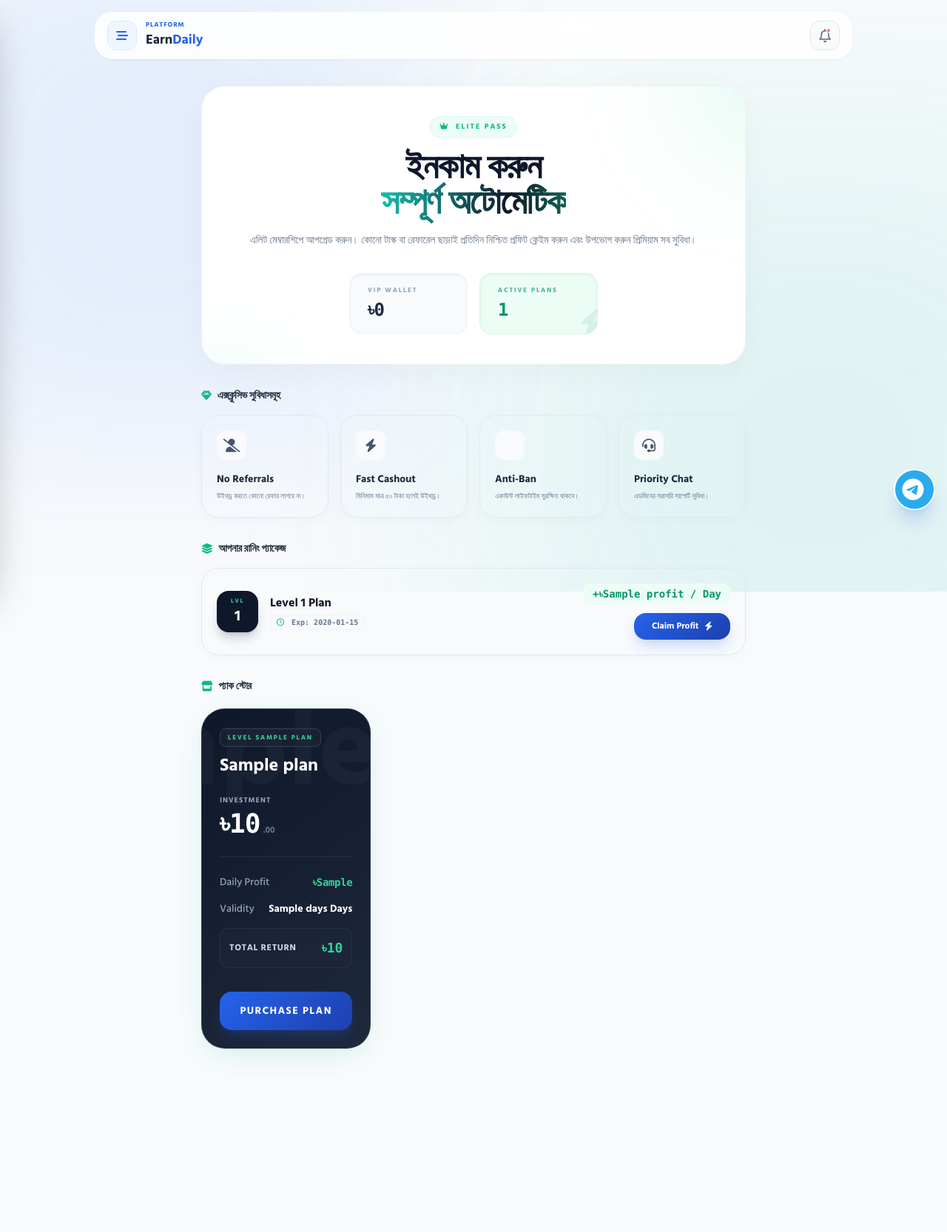
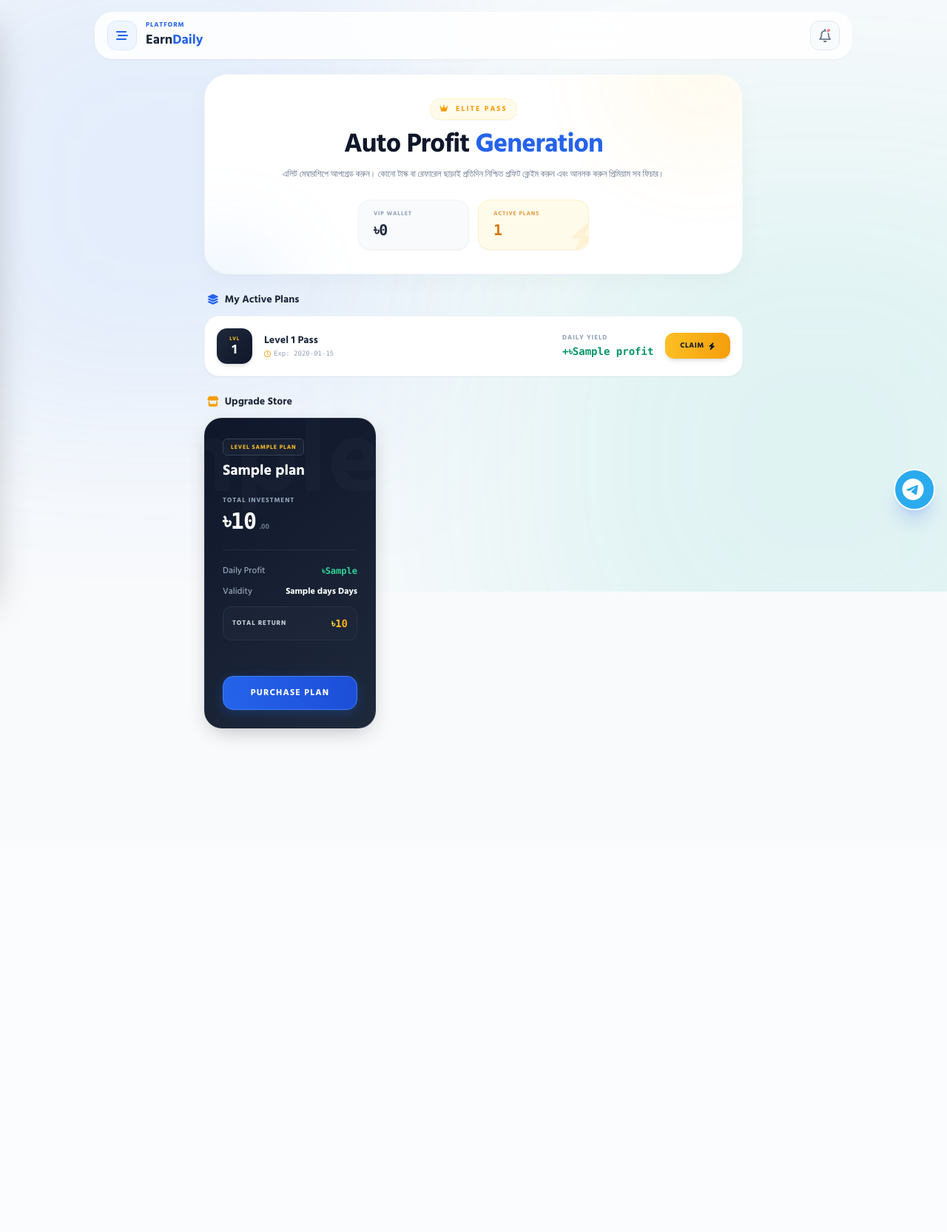
Before and after one commit to hoingut/oayrbackup, a Flask app: template templates/vip.html in a window 1280 px wide. Shown: the whole page at 74% size. After the commit the page ends 1001 px from the top, so only its background shows below. Run offline with Flask 3, Linux system fonts and the light colour scheme; the template is opened without the code that fills it: most values are stand-ins (such as "Sample title", 1, 10 or a date in 2020); data that the repository does not hold is empty; parts of the project's set-up code (start-up, migrations or seed data) failed here and were passed over; some libraries are stand-ins or nearby versions.

Commit message:
Update vip.html

```diff
--- a/templates/vip.html
+++ b/templates/vip.html
@@ -2,178 +2,143 @@
 {% block content %}
 
 <style>
-    /* Premium Page Specific Animations */
-    .fade-up { animation: fadeUp 0.6s cubic-bezier(0.16, 1, 0.3, 1) forwards; opacity: 0; transform: translateY(20px); }
-    @keyframes fadeUp { to { opacity: 1; transform: translateY(0); } }
+    /* Premium Entry Animations */
+    .fade-in-up { animation: fadeInUp 0.6s cubic-bezier(0.16, 1, 0.3, 1) forwards; opacity: 0; transform: translateY(20px); }
+    @keyframes fadeInUp { to { opacity: 1; transform: translateY(0); } }
 
-    /* Animated Gradient Text */
-    .text-gradient-emerald {
-        background: linear-gradient(to right, #0F172A, #10B981, #14B8A6, #0F172A);
-        background-size: 200% auto;
-        -webkit-background-clip: text;
-        -webkit-text-fill-color: transparent;
-        animation: shineText 4s linear infinite;
-    }
-    @keyframes shineText { to { background-position: 200% center; } }
-
-    /* Ultra-Premium Dark Card for VIP Plans */
-    .premium-dark-card {
+    /* Ultra-Premium VIP Card (Dark Gold Theme) */
+    .vip-store-card {
         background: linear-gradient(145deg, #0F172A 0%, #1E293B 100%);
-        border: 1px solid rgba(255, 255, 255, 0.1);
-        box-shadow: 0 10px 40px -10px rgba(16, 185, 129, 0.2);
+        border: 1px solid rgba(255, 255, 255, 0.05);
+        box-shadow: 0 10px 30px -10px rgba(0, 0, 0, 0.3);
         position: relative;
         overflow: hidden;
+        border-radius: 24px;
         transition: all 0.4s cubic-bezier(0.16, 1, 0.3, 1);
+        display: flex;
+        flex-direction: column;
     }
-    .premium-dark-card:hover {
-        transform: translateY(-8px);
-        box-shadow: 0 20px 50px -10px rgba(16, 185, 129, 0.3);
-        border-color: rgba(16, 185, 129, 0.3);
+    .vip-store-card:hover {
+        transform: translateY(-5px);
+        box-shadow: 0 20px 40px -10px rgba(245, 158, 11, 0.15);
+        border-color: rgba(245, 158, 11, 0.3);
     }
 
-    /* Abstract Watermark Number */
-    .watermark-num {
+    /* Large Background Watermark Number */
+    .vip-watermark {
         position: absolute;
-        top: -20px;
+        top: -15px;
         right: -10px;
-        font-size: 150px;
+        font-size: 140px;
         font-weight: 900;
-        color: rgba(255, 255, 255, 0.03);
+        color: rgba(255, 255, 255, 0.02);
         line-height: 1;
         pointer-events: none;
         z-index: 0;
         transition: transform 0.5s ease;
     }
-    .premium-dark-card:hover .watermark-num {
+    .vip-store-card:hover .vip-watermark {
         transform: scale(1.1) rotate(-5deg);
-        color: rgba(16, 185, 129, 0.05);
+        color: rgba(245, 158, 11, 0.05);
     }
 
-    /* Clean Card Utilities */
-    .tracking-micro { letter-spacing: 0.2em; }
+    /* Gold Text Gradient */
+    .text-gold {
+        background: linear-gradient(to right, #FDE047, #F59E0B);
+        -webkit-background-clip: text;
+        -webkit-text-fill-color: transparent;
+    }
+
+    /* Staggered Delay */
     .delay-100 { animation-delay: 0.1s; }
     .delay-200 { animation-delay: 0.2s; }
 </style>
 
-<div class="max-w-4xl mx-auto space-y-8 pb-32 pt-4 fade-up">
+<div class="max-w-4xl mx-auto space-y-6 fade-in-up pb-8 px-1">
 
-    <!-- 1. VIP HERO SECTION (Glass & Floating Elements) -->
-    <div class="relative bg-white rounded-[32px] p-8 md:p-10 border border-slate-900/5 shadow-[0_10px_40px_rgba(0,0,0,0.03)] overflow-hidden">
+    <!-- ==========================================
+         1. VIP HERO BANNER (Glass & Floating Orbs)
+    ========================================== -->
+    <div class="relative bg-white rounded-[32px] p-6 sm:p-8 border border-slate-100 shadow-[0_8px_30px_rgba(0,0,0,0.03)] overflow-hidden">
 
-        <!-- Animated Background Orbs inside Card -->
-        <div class="absolute top-[-50%] right-[-10%] w-64 h-64 bg-emerald-400/10 rounded-full blur-[60px] animate-[float_10s_infinite_alternate]"></div>
-        <div class="absolute bottom-[-50%] left-[-10%] w-48 h-48 bg-teal-400/10 rounded-full blur-[50px] animate-[float_12s_infinite_alternate_reverse]"></div>
+        <!-- Abstract BG Orbs -->
+        <div class="absolute top-[-50%] right-[-10%] w-64 h-64 bg-amber-400/10 rounded-full blur-[60px] animate-pulse"></div>
+        <div class="absolute bottom-[-50%] left-[-10%] w-48 h-48 bg-blue-400/10 rounded-full blur-[50px]"></div>
 
-        <div class="relative z-10 text-center max-w-2xl mx-auto">
-            <span class="text-[10px] font-black uppercase tracking-micro text-emerald-500 bg-emerald-50 px-3 py-1.5 rounded-full border border-emerald-100/50 inline-block mb-4 shadow-sm">
+        <div class="relative z-10 text-center max-w-xl mx-auto">
+            <span class="text-[10px] font-black uppercase tracking-[0.2em] text-amber-500 bg-amber-50 px-3 py-1.5 rounded-full border border-amber-100 inline-block mb-3 shadow-sm">
                 <i class="fa-solid fa-crown mr-1"></i> Elite Pass
             </span>
 
-            <h1 class="text-4xl md:text-5xl font-black text-slate-900 tracking-tight leading-tight mb-4">
-                ইনকাম করুন <br> <span class="text-gradient-emerald">সম্পূর্ণ অটোমেটিক</span>
+            <h1 class="text-3xl sm:text-4xl font-black text-slate-900 tracking-tight leading-tight mb-3">
+                Auto Profit <span class="text-blue-600">Generation</span>
             </h1>
 
-            <p class="text-sm text-slate-500 font-medium leading-relaxed mb-8">
-                এলিট মেম্বারশিপে আপগ্রেড করুন। কোনো টাস্ক বা রেফারেল ছাড়াই প্রতিদিন নিশ্চিত প্রফিট ক্লেইম করুন এবং উপভোগ করুন প্রিমিয়াম সব সুবিধা।
+            <p class="text-xs text-slate-500 font-medium leading-relaxed mb-6">
+                এলিট মেম্বারশিপে আপগ্রেড করুন। কোনো টাস্ক বা রেফারেল ছাড়াই প্রতিদিন নিশ্চিত প্রফিট ক্লেইম করুন এবং আনলক করুন প্রিমিয়াম সব ফিচার।
             </p>
 
             <!-- Quick Balances -->
-            <div class="flex justify-center gap-4">
-                <div class="bg-slate-50 border border-slate-100 px-6 py-4 rounded-2xl flex-1 max-w-[160px] shadow-inner text-left">
-                    <p class="text-[9px] font-black uppercase text-slate-400 tracking-micro mb-1">VIP Wallet</p>
-                    <p class="text-2xl font-black text-slate-800 font-mono tracking-tight">৳{{ user.vip_balance or 0 }}</p>
+            <div class="flex justify-center gap-3">
+                <div class="bg-slate-50 border border-slate-100 px-5 py-3 rounded-2xl flex-1 max-w-[150px] shadow-sm text-left">
+                    <p class="text-[8px] font-black uppercase text-slate-400 tracking-[0.1em] mb-0.5">VIP Wallet</p>
+                    <p class="text-xl font-black text-slate-800 font-mono tracking-tight">৳{{ user.vip_balance or 0 }}</p>
                 </div>
-                <div class="bg-emerald-50 border border-emerald-100 px-6 py-4 rounded-2xl flex-1 max-w-[160px] shadow-inner text-left relative overflow-hidden">
-                    <div class="absolute right-0 bottom-0 opacity-10 text-4xl transform translate-x-2 translate-y-2 text-emerald-600"><i class="fa-solid fa-bolt"></i></div>
-                    <p class="text-[9px] font-black uppercase text-emerald-600/70 tracking-micro mb-1">Active Plans</p>
-                    <p class="text-2xl font-black text-emerald-600 font-mono tracking-tight">{{ my_vips|length if my_vips else 0 }}</p>
+                <div class="bg-amber-50 border border-amber-100 px-5 py-3 rounded-2xl flex-1 max-w-[150px] shadow-sm text-left relative overflow-hidden">
+                    <i class="fa-solid fa-bolt absolute right-0 bottom-0 opacity-10 text-4xl transform translate-x-2 translate-y-1 text-amber-500"></i>
+                    <p class="text-[8px] font-black uppercase text-amber-600/70 tracking-[0.1em] mb-0.5">Active Plans</p>
+                    <p class="text-xl font-black text-amber-600 font-mono tracking-tight">{{ my_vips|length if my_vips else 0 }}</p>
                 </div>
             </div>
         </div>
     </div>
 
-    <!-- 2. WHY UPGRADE? (Bento Grid) -->
-    <div>
-        <h3 class="font-black text-slate-800 text-sm mb-4 tracking-tight flex items-center gap-2">
-            <i class="fa-solid fa-gem text-emerald-500"></i> এক্সক্লুসিভ সুবিধাসমূহ
-        </h3>
+    <!-- ==========================================
+         2. MY ACTIVE PACKAGES (CLAIM AREA)
+    ========================================== -->
+    {% if my_vips and my_vips|length > 0 %}
+    <div class="fade-in-up delay-100">
+        <div class="flex items-center justify-between mb-3 px-1">
+            <h3 class="font-bold text-slate-800 text-sm flex items-center gap-2">
+                <i class="fa-solid fa-layer-group text-blue-600"></i> My Active Plans
+            </h3>
+        </div>
 
-        <div class="grid grid-cols-2 md:grid-cols-4 gap-4">
-            <!-- Feature 1 -->
-            <div class="clean-card p-5 group hover:bg-slate-900 transition-colors duration-300">
-                <div class="h-10 w-10 bg-slate-50 text-slate-600 rounded-xl flex items-center justify-center text-lg mb-4 group-hover:bg-emerald-500 group-hover:text-white transition-all">
-                    <i class="fa-solid fa-user-slash"></i>
-                </div>
-                <h4 class="font-bold text-sm text-slate-800 group-hover:text-white transition-colors">No Referrals</h4>
-                <p class="text-[10px] text-slate-500 mt-1.5 group-hover:text-slate-400 transition-colors">উইথড্র করতে কোনো রেফার লাগবে না।</p>
-            </div>
-            <!-- Feature 2 -->
-            <div class="clean-card p-5 group hover:bg-slate-900 transition-colors duration-300">
-                <div class="h-10 w-10 bg-slate-50 text-slate-600 rounded-xl flex items-center justify-center text-lg mb-4 group-hover:bg-emerald-500 group-hover:text-white transition-all">
-                    <i class="fa-solid fa-bolt"></i>
-                </div>
-                <h4 class="font-bold text-sm text-slate-800 group-hover:text-white transition-colors">Fast Cashout</h4>
-                <p class="text-[10px] text-slate-500 mt-1.5 group-hover:text-slate-400 transition-colors">মিনিমাম মাত্র ৫০ টাকা হলেই উইথড্র।</p>
-            </div>
-            <!-- Feature 3 -->
-            <div class="clean-card p-5 group hover:bg-slate-900 transition-colors duration-300">
-                <div class="h-10 w-10 bg-slate-50 text-slate-600 rounded-xl flex items-center justify-center text-lg mb-4 group-hover:bg-emerald-500 group-hover:text-white transition-all">
-                    <i class="fa-solid fa-shield-check"></i>
-                </div>
-                <h4 class="font-bold text-sm text-slate-800 group-hover:text-white transition-colors">Anti-Ban</h4>
-                <p class="text-[10px] text-slate-500 mt-1.5 group-hover:text-slate-400 transition-colors">একাউন্ট লাইফটাইম সুরক্ষিত থাকবে।</p>
-            </div>
-            <!-- Feature 4 -->
-            <div class="clean-card p-5 group hover:bg-slate-900 transition-colors duration-300">
-                <div class="h-10 w-10 bg-slate-50 text-slate-600 rounded-xl flex items-center justify-center text-lg mb-4 group-hover:bg-emerald-500 group-hover:text-white transition-all">
-                    <i class="fa-solid fa-headset"></i>
-                </div>
-                <h4 class="font-bold text-sm text-slate-800 group-hover:text-white transition-colors">Priority Chat</h4>
-                <p class="text-[10px] text-slate-500 mt-1.5 group-hover:text-slate-400 transition-colors">এডমিনের সরাসরি সাপোর্ট সুবিধা।</p>
-            </div>
-        </div>
-    </div>
+        <div class="space-y-3">
+            {% for vip in my_vips %}
+            <div class="bg-white p-4 rounded-[20px] shadow-sm border border-slate-100 flex flex-col sm:flex-row sm:items-center justify-between gap-4 group hover:border-blue-200 transition">
 
-    <!-- 3. MY ACTIVE PACKAGES (CLAIM AREA) -->
-    {% if my_vips and my_vips|length > 0 %}
-    <div class="slide-up delay-100">
-        <h3 class="font-black text-slate-800 text-sm mb-4 tracking-tight flex items-center justify-between">
-            <span class="flex items-center gap-2"><i class="fa-solid fa-layer-group text-emerald-500"></i> আপনার রানিং প্যাকেজ</span>
-        </h3>
-
-        <div class="space-y-4">
-            {% for vip in my_vips %}
-            <div class="clean-card p-5 border-l-4 border-l-emerald-500 flex flex-col md:flex-row md:items-center justify-between gap-4">
+                <!-- Package Info -->
                 <div class="flex items-center gap-4">
-                    <div class="h-14 w-14 rounded-2xl bg-slate-900 text-white flex flex-col items-center justify-center shadow-lg shadow-slate-900/20">
-                        <span class="text-[8px] font-black uppercase tracking-micro text-emerald-400">LVL</span>
-                        <span class="text-xl font-black">{{ vip.level_id }}</span>
+                    <div class="h-12 w-12 rounded-[14px] bg-gradient-to-br from-slate-800 to-slate-900 text-white flex flex-col items-center justify-center shadow-md flex-shrink-0">
+                        <span class="text-[7px] font-black uppercase tracking-widest text-amber-400">LVL</span>
+                        <span class="text-lg font-black leading-none">{{ vip.level_id }}</span>
                     </div>
                     <div>
-                        <h4 class="font-black text-slate-900 text-base">Level {{ vip.level_id }} Plan</h4>
-                        <div class="flex items-center gap-2 mt-1">
-                            <span class="bg-slate-50 text-slate-500 px-2 py-0.5 rounded text-[10px] font-mono font-bold border border-slate-100">
-                                <i class="fa-regular fa-clock text-emerald-500 mr-1"></i> Exp: {{ vip.expires_at[:10] }}
-                            </span>
-                        </div>
+                        <h4 class="font-bold text-slate-800 text-sm">Level {{ vip.level_id }} Pass</h4>
+                        <p class="text-[9px] text-slate-400 font-mono font-medium mt-0.5 flex items-center gap-1">
+                            <i class="fa-regular fa-clock text-amber-500"></i> Exp: {{ vip.expires_at[:10] }}
+                        </p>
                     </div>
                 </div>
 
-                <div class="flex flex-row md:flex-col items-center md:items-end justify-between gap-3 w-full md:w-auto">
-                    <p class="text-sm font-black text-emerald-600 font-mono bg-emerald-50 px-3 py-1 rounded-lg">
-                        +৳{{ vip.profit }} / Day
-                    </p>
+                <!-- Claim Action -->
+                <div class="flex items-center justify-between sm:justify-end gap-4 w-full sm:w-auto border-t sm:border-t-0 border-slate-50 pt-3 sm:pt-0">
+                    <div>
+                        <p class="text-[9px] text-slate-400 uppercase font-bold tracking-widest mb-0.5">Daily Yield</p>
+                        <p class="text-sm font-black text-emerald-600 font-mono">+৳{{ vip.profit }}</p>
+                    </div>
 
                     {% if vip.last_claim == today_date %}
-                        <button disabled class="w-full md:w-auto bg-slate-100 text-slate-400 px-6 py-2.5 rounded-xl text-xs font-bold cursor-not-allowed border border-slate-200 flex items-center justify-center gap-2">
+                        <button disabled class="bg-slate-50 text-slate-400 px-5 py-2.5 rounded-xl text-[10px] font-bold cursor-not-allowed border border-slate-200 flex items-center gap-1.5 uppercase tracking-wider">
                             <i class="fa-solid fa-check"></i> Claimed
                         </button>
                     {% else %}
-                        <form method="POST" action="/vip" class="w-full md:w-auto">
+                        <form method="POST" action="/vip">
                             <input type="hidden" name="action" value="claim">
                             <input type="hidden" name="vip_id" value="{{ vip.id }}">
-                            <button type="submit" class="btn-emerald w-full text-white px-6 py-2.5 rounded-xl text-xs font-bold flex items-center justify-center gap-2">
-                                <span>Claim Profit</span> <i class="fa-solid fa-bolt"></i>
+                            <button type="submit" class="bg-gradient-to-r from-amber-400 to-amber-500 text-slate-900 px-5 py-2.5 rounded-xl text-[10px] font-black shadow-md hover:from-amber-500 hover:to-amber-600 transition flex items-center gap-1.5 uppercase tracking-wider active:scale-95">
+                                Claim <i class="fa-solid fa-bolt"></i>
                             </button>
                         </form>
                     {% endif %}
@@ -184,64 +149,72 @@
     </div>
     {% endif %}
 
-    <!-- 4. ELITE PLANS STORE -->
-    <div class="slide-up delay-200">
-        <h3 class="font-black text-slate-800 text-sm mb-5 tracking-tight flex items-center gap-2">
-            <i class="fa-solid fa-store text-emerald-500"></i> প্যাক স্টোর
-        </h3>
+    <!-- ==========================================
+         3. ELITE PLANS STORE
+    ========================================== -->
+    <div class="fade-in-up delay-200">
+        <div class="flex items-center justify-between mb-3 px-1 mt-6">
+            <h3 class="font-bold text-slate-800 text-sm flex items-center gap-2">
+                <i class="fa-solid fa-store text-amber-500"></i> Upgrade Store
+            </h3>
+        </div>
 
-        <div class="grid gap-6 md:grid-cols-2 lg:grid-cols-3">
+        <div class="grid gap-4 md:grid-cols-2 lg:grid-cols-3">
             {% for id, plan in plans.items() %}
-            <div class="premium-dark-card rounded-[32px] p-6 flex flex-col group">
+            <div class="vip-store-card group">
 
                 <!-- Background Watermark -->
-                <div class="watermark-num">0{{ id }}</div>
+                <div class="vip-watermark">0{{ id }}</div>
 
-                <div class="relative z-10 flex-grow">
+                <div class="relative z-10 flex-grow p-6">
                     <!-- Header -->
-                    <div class="flex justify-between items-start mb-6">
+                    <div class="flex justify-between items-start mb-5">
                         <div>
-                            <span class="text-[9px] bg-slate-800/50 text-emerald-400 px-2.5 py-1 rounded-lg font-black tracking-micro uppercase border border-slate-700 backdrop-blur-sm">
+                            <span class="text-[8px] bg-slate-800/50 text-amber-400 px-2.5 py-1 rounded-md font-black tracking-widest uppercase border border-slate-700 backdrop-blur-sm shadow-sm">
                                 Level {{ id }}
                             </span>
-                            <h3 class="text-2xl font-black text-white mt-3">{{ plan.name }}</h3>
+                            <h3 class="text-xl font-black text-white mt-2">{{ plan.name }}</h3>
                         </div>
+
+                        <!-- Dynamic Badges -->
                         {% if id == 2 %}
-                            <div class="bg-emerald-500 text-white text-[9px] font-black px-2 py-1 rounded shadow-lg shadow-emerald-500/30 uppercase tracking-widest">Popular</div>
+                            <div class="bg-blue-600 text-white text-[8px] font-black px-2 py-1 rounded-md shadow-sm uppercase tracking-widest flex items-center gap-1"><i class="fa-solid fa-fire text-amber-400"></i> Popular</div>
                         {% elif id == 3 %}
-                            <div class="bg-teal-500 text-white text-[9px] font-black px-2 py-1 rounded shadow-lg shadow-teal-500/30 uppercase tracking-widest">Best ROI</div>
+                            <div class="bg-emerald-500 text-white text-[8px] font-black px-2 py-1 rounded-md shadow-sm uppercase tracking-widest flex items-center gap-1"><i class="fa-solid fa-chart-line text-yellow-200"></i> Best ROI</div>
                         {% endif %}
                     </div>
 
-                    <!-- Price -->
-                    <div class="mb-6 border-b border-slate-700/50 pb-6">
-                        <p class="text-[10px] text-slate-400 uppercase font-bold tracking-widest mb-1">Investment</p>
+                    <!-- Price Block -->
+                    <div class="mb-5 border-b border-slate-700/50 pb-5">
+                        <p class="text-[9px] text-slate-400 uppercase font-bold tracking-[0.1em] mb-1">Total Investment</p>
                         <div class="flex items-baseline gap-1">
-                            <h2 class="text-4xl font-black text-white font-mono tracking-tight">৳{{ plan.price }}</h2>
-                            <span class="text-xs text-slate-500 font-bold">.00</span>
+                            <h2 class="text-3xl font-black text-white font-mono tracking-tight">৳{{ plan.price }}</h2>
+                            <span class="text-[10px] text-slate-500 font-bold">.00</span>
                         </div>
                     </div>
 
-                    <!-- Features -->
-                    <div class="space-y-4 mb-8">
-                        <div class="flex items-center justify-between text-sm">
+                    <!-- Features List -->
+                    <div class="space-y-3 mb-6">
+                        <div class="flex items-center justify-between text-xs">
                             <span class="text-slate-400 font-medium">Daily Profit</span>
-                            <span class="text-emerald-400 font-black font-mono tracking-tight">৳{{ plan.daily_profit }}</span>
+                            <span class="text-emerald-400 font-black font-mono">৳{{ plan.daily_profit }}</span>
                         </div>
-                        <div class="flex items-center justify-between text-sm">
+                        <div class="flex items-center justify-between text-xs">
                             <span class="text-slate-400 font-medium">Validity</span>
                             <span class="text-white font-bold">{{ plan.days }} Days</span>
                         </div>
-                        <div class="flex items-center justify-between text-sm bg-slate-800/50 p-3 rounded-xl border border-slate-700/50 mt-2">
-                            <span class="text-slate-300 font-bold text-xs uppercase tracking-wider">Total Return</span>
-                            <span class="text-emerald-400 font-black font-mono text-lg">৳{{ plan.daily_profit * plan.days }}</span>
+
+                        <!-- Total Return Highlight Box -->
+                        <div class="flex items-center justify-between bg-slate-800/60 p-3 rounded-xl border border-slate-700/50 mt-3">
+                            <span class="text-slate-300 font-bold text-[9px] uppercase tracking-widest">Total Return</span>
+                            <span class="text-gold font-black font-mono text-sm">৳{{ plan.daily_profit * plan.days }}</span>
                         </div>
                     </div>
                 </div>
 
-                <!-- Buy Action -->
-                <div class="relative z-10 mt-auto">
-                    <a href="/vip/buy/{{ id }}" class="btn-emerald block w-full text-center py-4 rounded-2xl font-black text-sm text-white uppercase tracking-widest shadow-lg shadow-emerald-500/20">
+                <!-- Buy Action Button (Sticky at bottom of card) -->
+                <div class="relative z-10 px-6 pb-6 mt-auto">
+                    <a href="/vip/buy/{{ id }}" class="block w-full bg-gradient-to-r from-blue-600 to-blue-700 text-center py-3.5 rounded-[14px] font-black text-xs text-white uppercase tracking-[0.1em] shadow-[0_4px_15px_rgba(37,99,235,0.3)] hover:from-blue-500 hover:to-blue-600 transition-all active:scale-[0.98] border border-blue-500">
                         Purchase Plan
                     </a>
                 </div>
```
